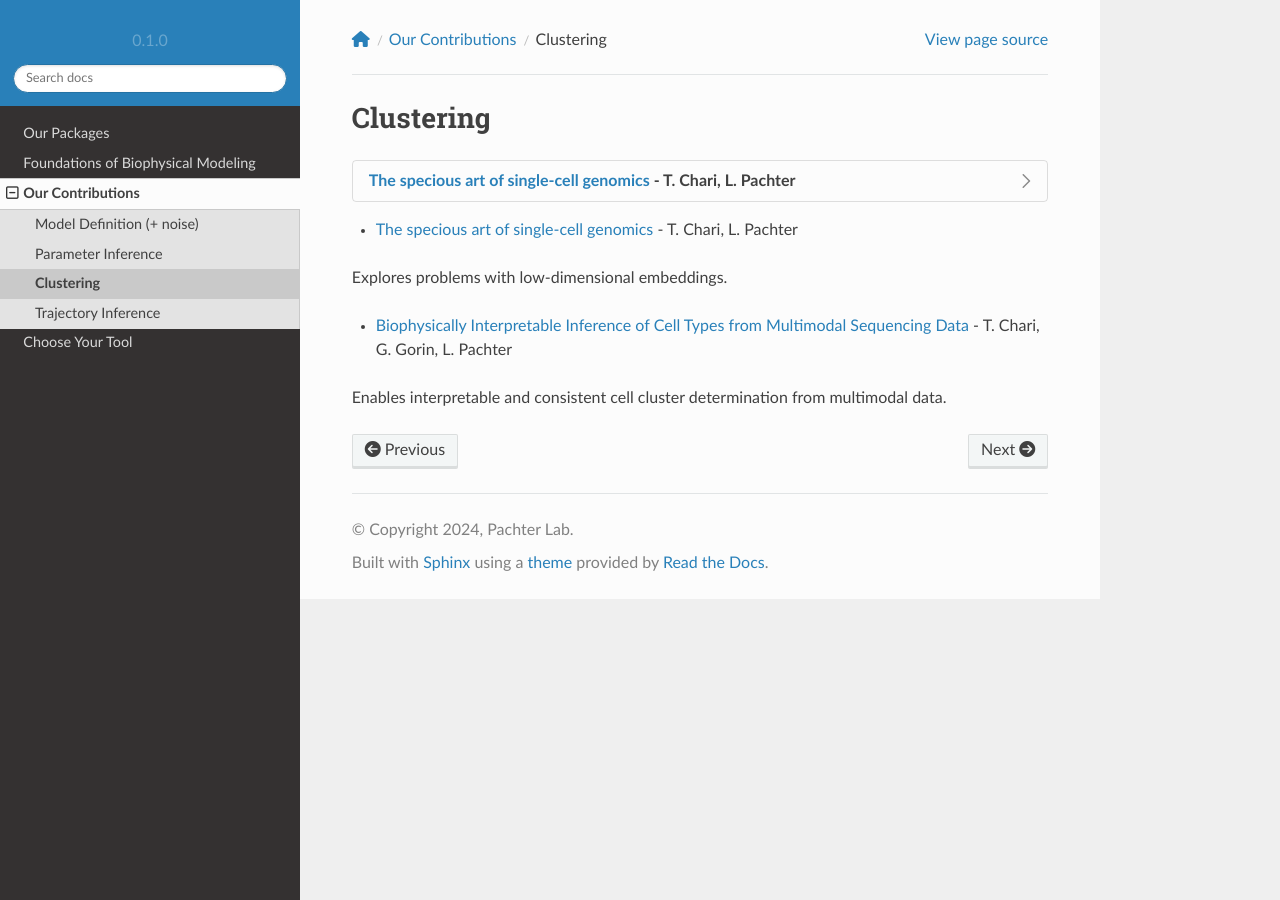
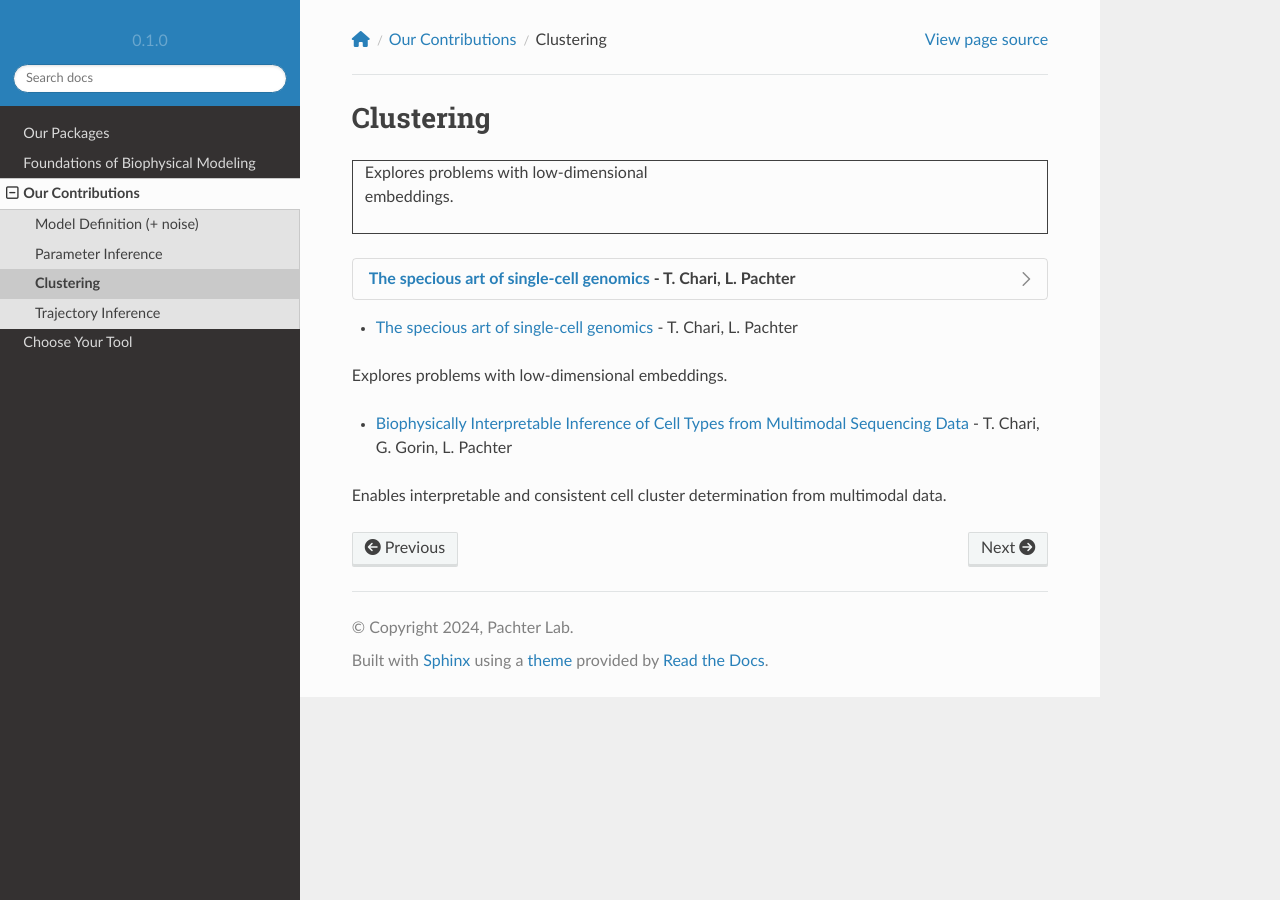
Before and after one commit to pachterlab/biophysics, a Sphinx documentation site: the page built from docs/source/contributions_clustering.rst, in a window 1280 px wide. Built offline with Sphinx 7.4.7 and the Read the Docs theme 2.0.0, drawn with Linux system fonts in a browser that asks for light colours; nearby versions of some CDN libraries; pages that are not in the unit, such as notebooks, are missing from menus; part of the change alters nothing that is shown.

Commit message:
Update contributions_clustering.rst

```diff
--- a/docs/source/contributions_clustering.rst
+++ b/docs/source/contributions_clustering.rst
@@ -7,18 +7,16 @@ Clustering
   :alt: Elephant-shaped embeddings
   :align: left
 
+.. grid:: 2
+    :outline:
+
+    .. grid-item:: Explores problems with low-dimensional embeddings.
+
+    .. grid-item: |ico1|
+
+
 .. dropdown:: `The specious art of single-cell genomics <https://journals.plos.org/ploscompbiol/article?id=10.1371/journal.pcbi.1011288>`_ - T. Chari, L. Pachter
 
-            .. grid:: 1 2
-                :outline:
-
-                .. grid-item::
-
-                    Explores problems with low-dimensional embeddings.
-
-                .. grid-item::
-
-                    |ico1|
 
             Explores problems with low-dimensional embeddings. |ico1|
 
```
